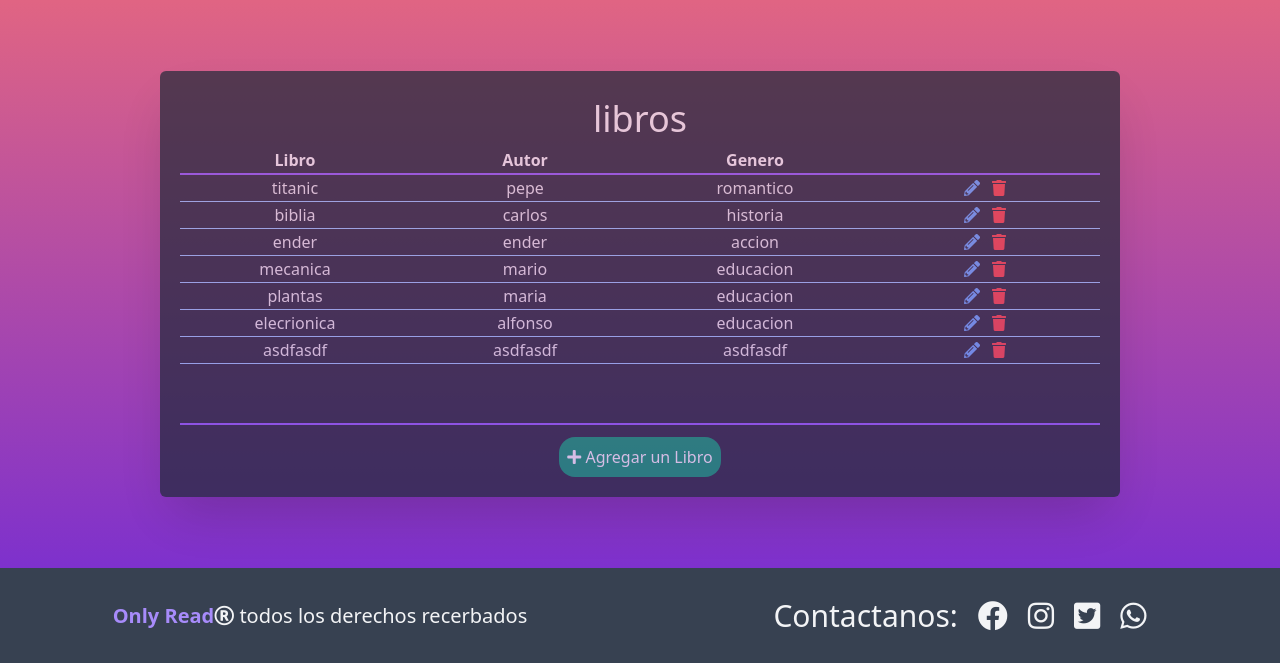
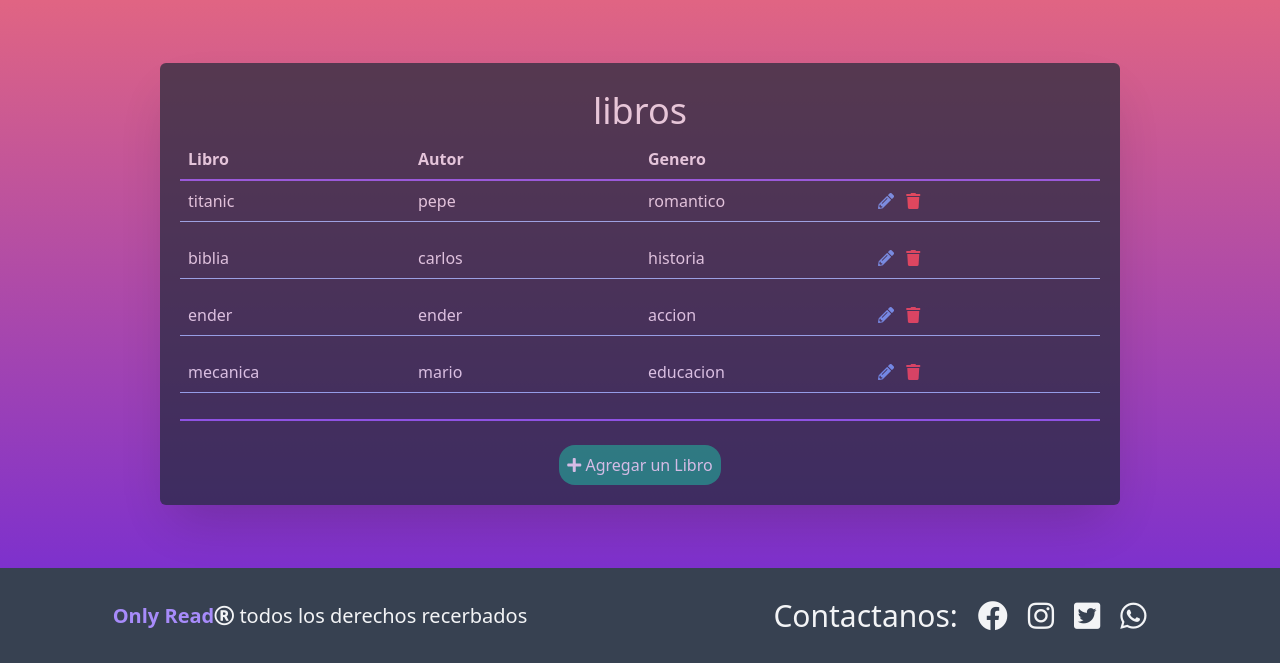
Before and after one commit to VAB-8350/practica-con-flask, a Flask app: page / in a window 1280 px wide. Shown: the part 137-800 px from the top of the page. Run offline with Flask 2, Linux system fonts and the light colour scheme.

Commit message:
fixed table

```diff
--- /dev/null
+++ b/requirements.txt
@@ -0,0 +1,2 @@
+pip install Flask
+pip install SQLAlchemy
--- a/templates/libros.html
+++ b/templates/libros.html
@@ -1,21 +1,23 @@
 {% extends 'main.html' %}
 {% block content%}
-<div class="flex flex-col bg-gray-800 opacity-70 w-3/4 h-3/4 mx-auto my-auto rounded-md shadow-2xl p-5">
+<div class="flex flex-col bg-gray-800 opacity-70 w-3/4 mx-auto my-auto rounded-md shadow-2xl p-5">
     <h2 class="text-gray-100 text-4xl text-center mt-2 mb-2">libros</h2>
-    <div class="flex-grow">
-        <table class="table-fixed w-full ">
-            <tr class="text-md text-gray-100 border-b-2 border-purple-500">
-                <th>Libro</th>
-                <th>Autor</th>
-                <th>Genero</th>
-                <th></th>
+    <table class="text-left w-full">
+        <thead class="flex w-full">
+            <tr class="flex w-full text-md text-gray-100 border-b-2 border-purple-500">
+                <th class="p-2 w-1/4">Libro</th>
+                <th class="p-2 w-1/4">Autor</th>
+                <th class="p-2 w-1/4">Genero</th>
+                <th class="p-2 w-1/4"></th>
             </tr>
+        </thead>
+        <tbody class="bg-grey-light flex flex-col items-center justify-between overflow-y-scroll w-full max-h-60 border-b-2 border-purple-500 ">
                 {% for libro in libros %}
-            <tr class="text-ms text-gray-200 text-center border-b border-blue-300">
-                <td>{{libro.titulo}}</td>
-                <td>{{libro.autor}}</td>
-                <td>{{libro.genero}}</td>
-                <td>
+                <tr class="flex w-full mb-4 border-b border-blue-300 text-gray-100">
+                    <td class="p-2 w-1/4">{{libro.titulo}}</td>
+                    <td class="p-2 w-1/4">{{libro.autor}}</td>
+                    <td class="p-2 w-1/4">{{libro.genero}}</td>
+                    <td class="p-2 w-1/4">
                         <a href="{{url_for('editarLibro', libro_id = libro.id )}}">
                             <i class="fas fa-pencil-alt text-blue-400 mr-2"></i>
                         </a>
@@ -25,13 +27,12 @@
                     </td>
                 </tr>
             {% endfor %}
+        </tbody>
     </table>
-    </div>
-    <div class="flex border-t-2 border-purple-500 mt-5 pt-3 w-full mx-auto">
+    <div class="flex mt-3 pt-3 w-full mx-auto">
         <a href="{{url_for('nuevoLibro')}}" class="bg-green-600 p-2 rounded-2xl mx-auto text-gray-100">
             <i class="fas fa-plus"></i> Agregar un Libro
         </a>
     </div>
-
 </div>
 {% endblock %}
```
Also changed, not shown: ReadMe.txt (added), libros.db. Lines whose indentation alone changed are shown as unchanged.
